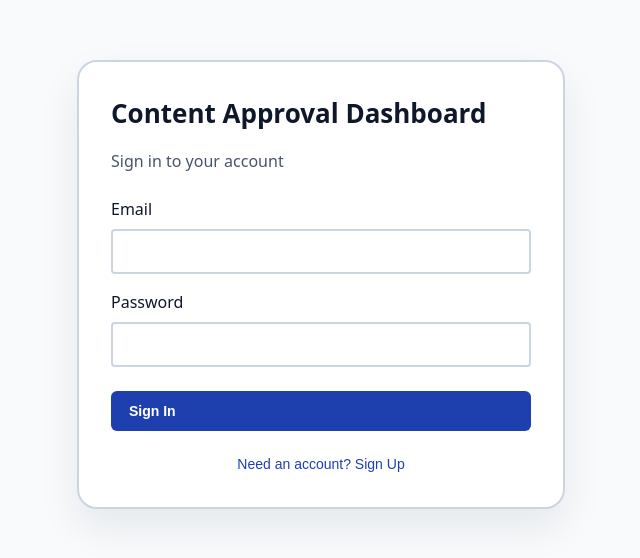
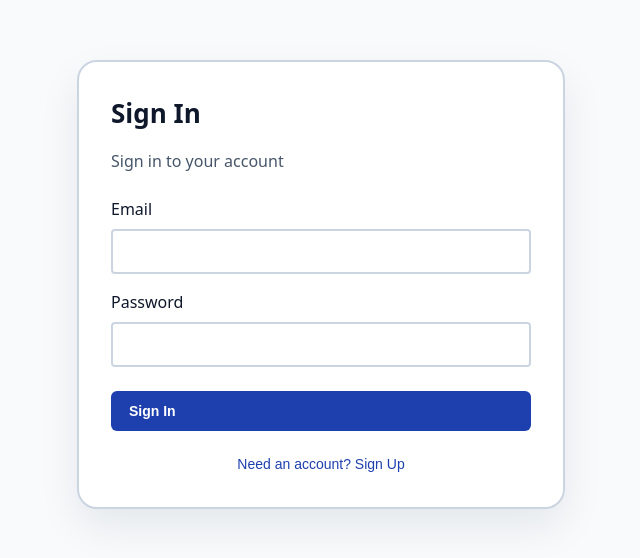
Before and after one commit to skyfalketechnologies/skf-ContentApprovalWorkflow-Dashboard, a React (Vite) app: page /login in a window 1280 px wide. Shown: the part 116-674 px from the top of the page, without its empty margins (319-959 px from the left). Built offline with nearby package versions, Linux system fonts and the light colour scheme.

Commit message:
Changed the heading of the LoginForm from Content Approval Dashboard to Sign Up for sign up and Sign In for sign in.

```diff
--- a/src/App.jsx
+++ b/src/App.jsx
@@ -67,8 +67,9 @@ function LoginForm() {
   return (
     <div className="auth-shell">
       <div className="auth-panel">
+        {/* the actual loginForm labels and input*/}
         <h1 className="auth-title">
-          Content Approval Dashboard
+          {isSignUp ? 'Sign Up' : 'Sign In'}
         </h1>
         <p className="auth-subtitle">
           {isSignUp ? 'Create a new account' : 'Sign in to your account'}
@@ -135,7 +136,7 @@ function LoginForm() {
           <button type="submit" className="btn btn-primary auth-submit" disabled={loading}>
             {loading ? 'Please wait...' : (isSignUp ? 'Sign Up' : 'Sign In')}
           </button>
-        </form>
+        </form>         {/*closes the form elements*/}
 
         {authError && (
           <div style={{
```
